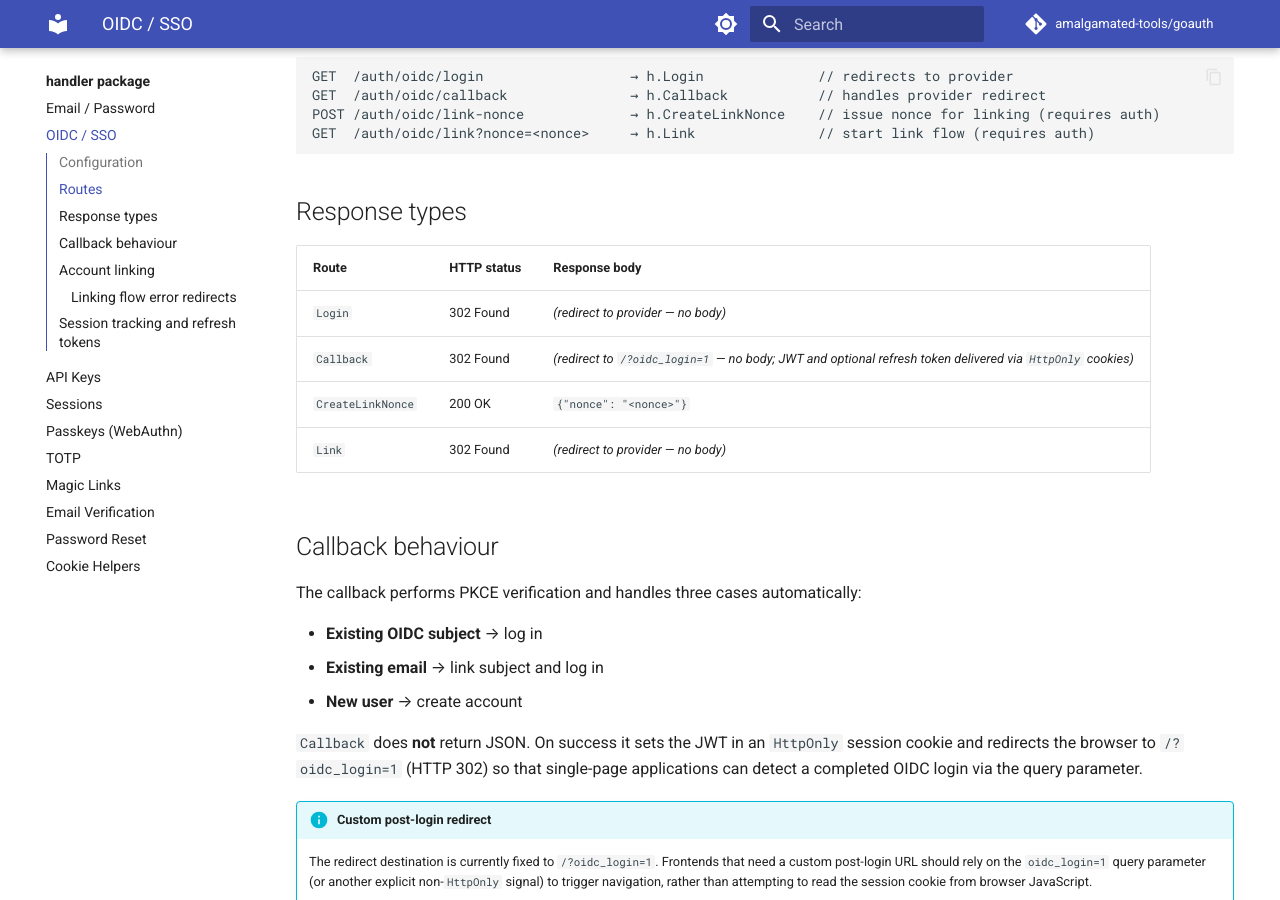
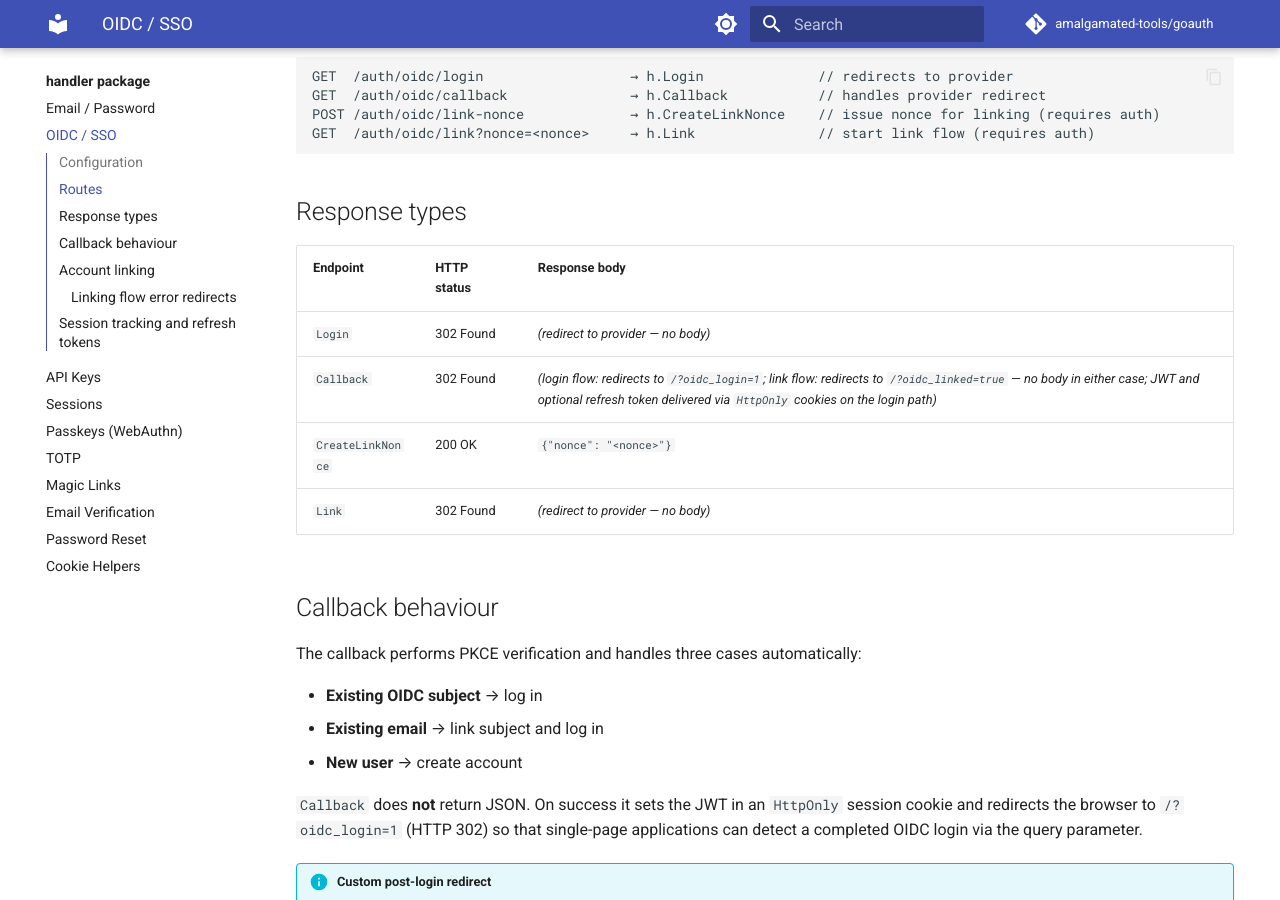
Before and after one commit to amalgamated-tools/goauth, an MkDocs documentation site: the page built from docs/handler/oidc.md, in a window 1280 px wide and 900 px high, scrolled down 771 px. Built offline with MkDocs 1.6.1 and Material for MkDocs 9.7.7, drawn with Linux system fonts in a browser that asks for light colours; comment, search, counter and statistics services are not loaded.

Commit message:
docs(handler): fix oidc response-types table header and callback redirect docs
- Rename first column from 'Route' to 'Endpoint' to match email-verification.md and password-reset.md
- Expand Callback row to document both login-flow (?oidc_login=1) and link-flow (?oidc_linked=true) redirect targets

```diff
--- a/docs/handler/oidc.md
+++ b/docs/handler/oidc.md
@@ -34,10 +34,10 @@ GET  /auth/oidc/link?nonce=<nonce>     → h.Link               // start link fl
 
 ## Response types
 
-| Route | HTTP status | Response body |
+| Endpoint | HTTP status | Response body |
 |---|---|---|
 | `Login` | 302 Found | *(redirect to provider — no body)* |
-| `Callback` | 302 Found | *(redirect to `/?oidc_login=1` — no body; JWT and optional refresh token delivered via `HttpOnly` cookies)* |
+| `Callback` | 302 Found | *(login flow: redirects to `/?oidc_login=1`; link flow: redirects to `/?oidc_linked=true` — no body in either case; JWT and optional refresh token delivered via `HttpOnly` cookies on the login path)* |
 | `CreateLinkNonce` | 200 OK | `{"nonce": "<nonce>"}` |
 | `Link` | 302 Found | *(redirect to provider — no body)* |
 
```
